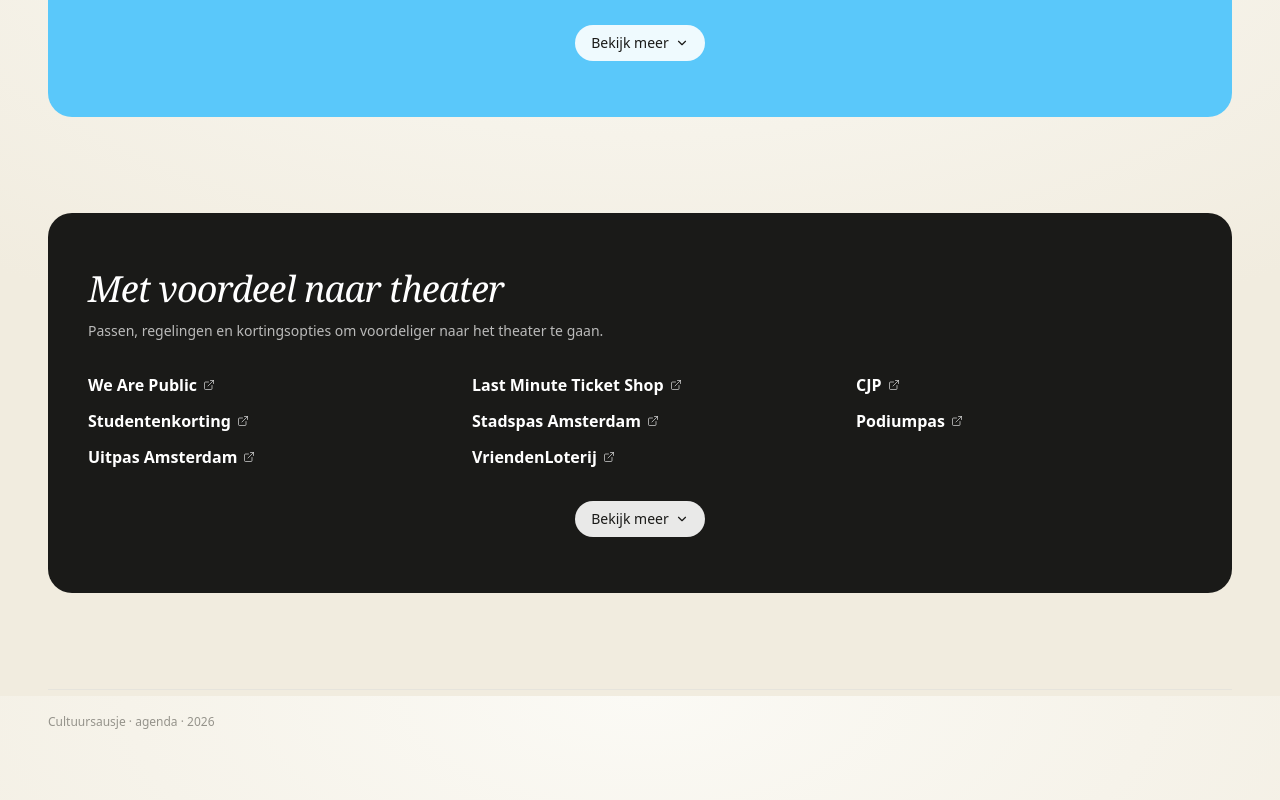
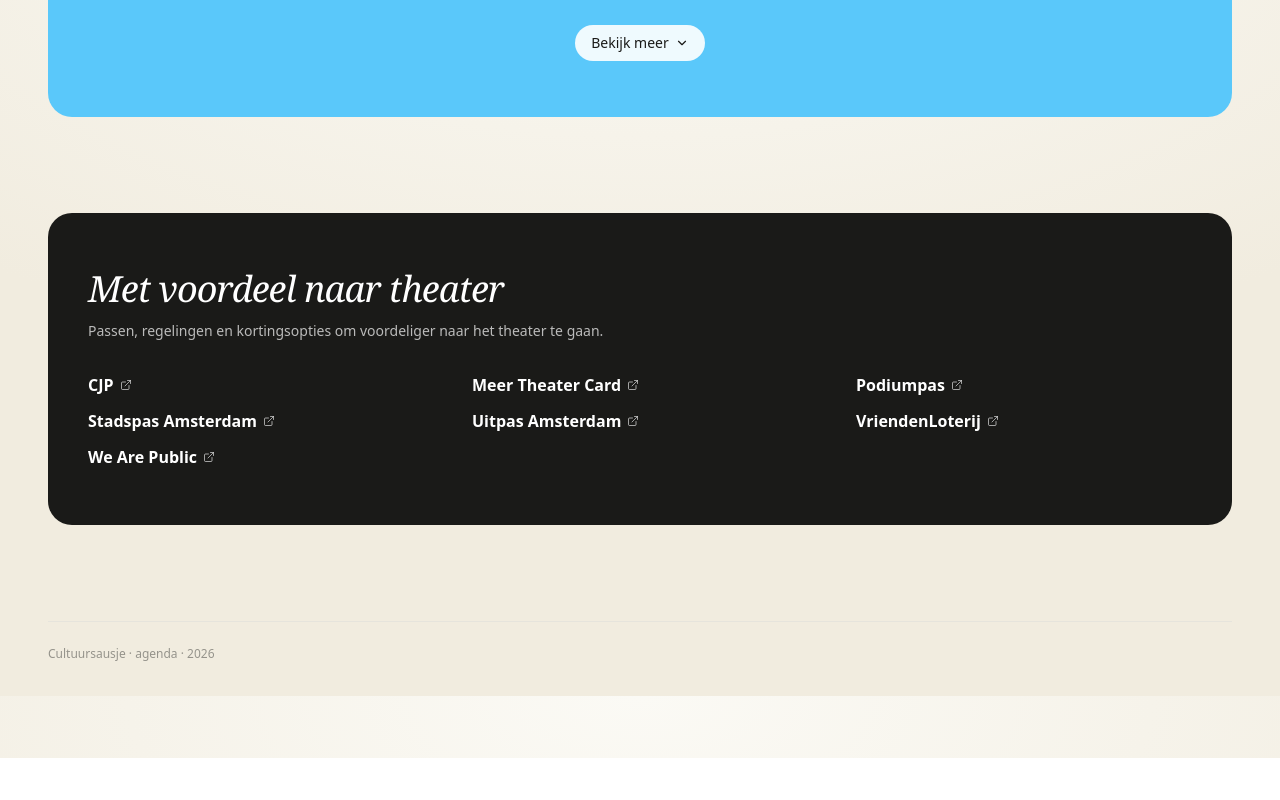
Before and after one commit to cultuursausje/cultuursausje, a Next.js app in the folder site/: page / in a window 1280 px wide. Shown: the part 3304-4104 px from the top of the page. After the commit the page ends 4062 px from the top, so only its background shows below. Built offline with nearby package versions, Linux system fonts and the light colour scheme.

Commit message:
Add files via upload

```diff
--- a/site/components/VoordeelSection.tsx
+++ b/site/components/VoordeelSection.tsx
@@ -9,24 +9,13 @@ interface VoordeelTip {
 }
 
 const VOORDEEL_TIPS: VoordeelTip[] = [
-  { naam: "We Are Public", url: "https://wearepublic.nl" },
-  { naam: "Last Minute Ticket Shop", url: "https://lastminuteticketshop.nl" },
   { naam: "CJP", url: "https://www.cjp.nl" },
-  { naam: "Studentenkorting", url: "https://www.cultuursausje.nl/voordeel" },
+  { naam: "Meer Theater Card", url: "https://www.meervaart.nl" },
+  { naam: "Podiumpas", url: "https://www.podiumpas.nl" },
   { naam: "Stadspas Amsterdam", url: "https://www.amsterdam.nl/stadspas" },
-  { naam: "Podiumpas", url: "https://www.podiumpas.nl" },
   { naam: "Uitpas Amsterdam", url: "https://www.iamsterdam.com/en/tickets/uitpas" },
   { naam: "VriendenLoterij", url: "https://www.vriendenloterij.nl" },
-  { naam: "ANWB Theater", url: "https://www.anwb.nl/eropuit/uitjes-en-tickets/theater-en-entertainment" },
-  { naam: "Kortingen 65+", url: "https://www.cultuursausje.nl/voordeel" },
-  { naam: "Sirene-verkoop ITA", url: "https://ita.nl" },
-  { naam: "My Muse & Me", url: "https://www.operaballet.nl/mymuseme" },
-  { naam: "Flirt XL", url: "https://www.operaballet.nl" },
-  { naam: "Mozaïekpas", url: "https://www.podiummozaiek.nl" },
-  { naam: "Meer Theater Card", url: "https://www.meervaart.nl" },
-  { naam: "Jeugdfonds Sport & Cultuur", url: "https://jeugdfondssportencultuur.nl" },
-  { naam: "Pathé Theatre & Opera", url: "https://www.pathe.nl" },
-  { naam: "Cultuurkaart (mbo/vo)", url: "https://www.cjp.nl/cultuurkaart" }
+  { naam: "We Are Public", url: "https://wearepublic.nl" }
 ];
 
 const INITIAL_COUNT = 8;
```
